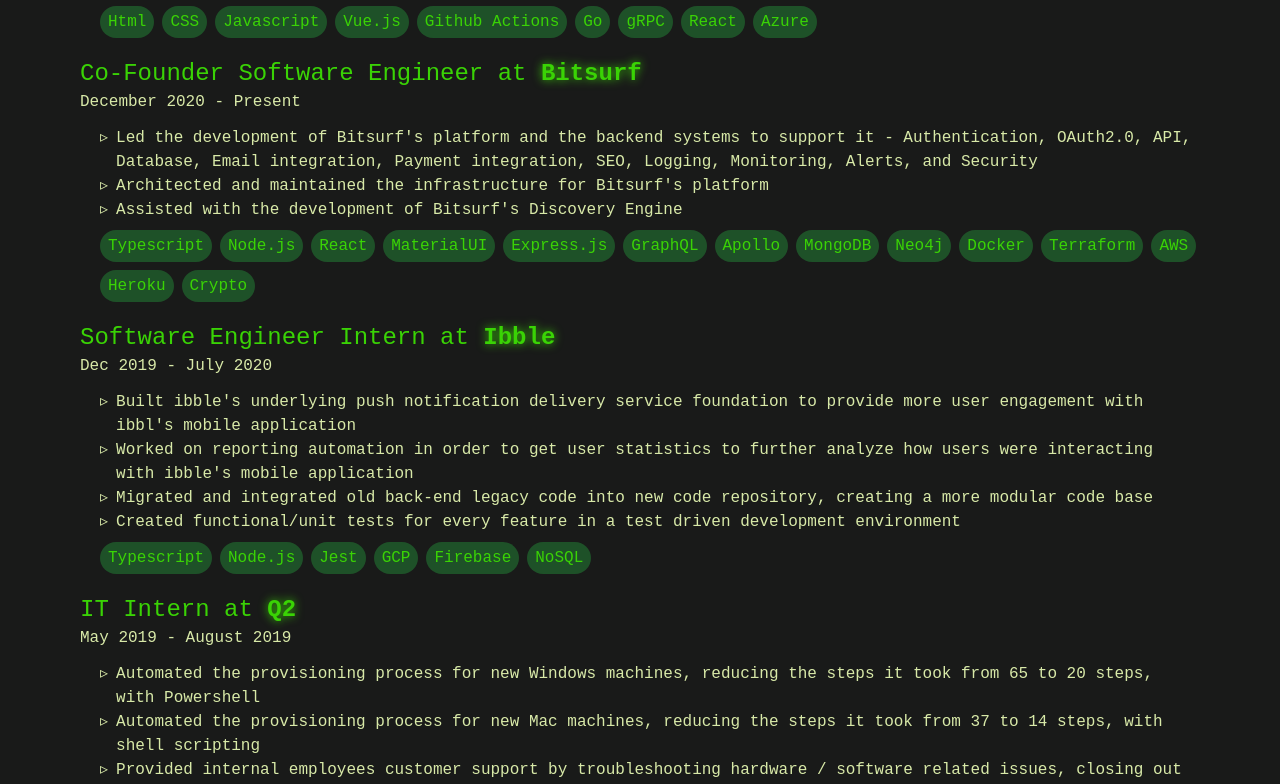
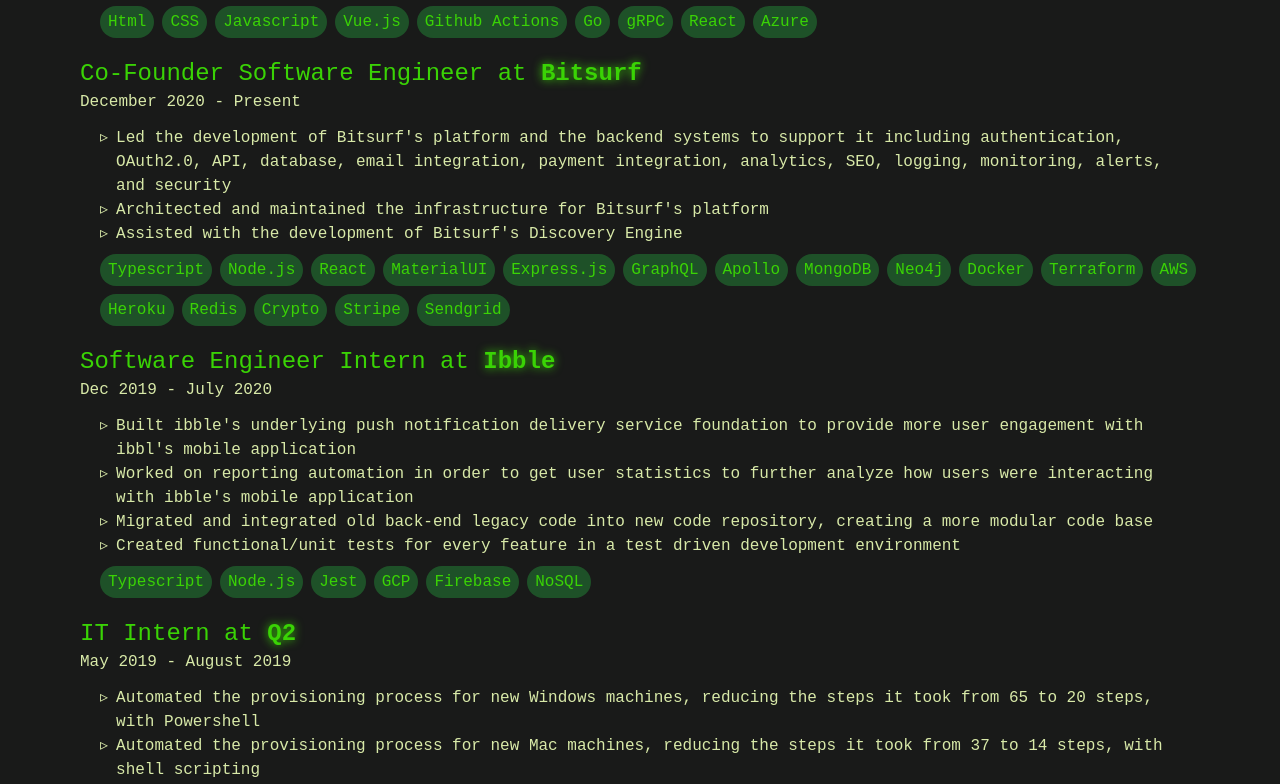
Before and after one commit to ktn1234/personal-website, a React (Vite) app: page / in a window 1280 px wide. Shown: the part 1112-1896 px from the top of the page. Built offline with nearby package versions, Linux system fonts and the light colour scheme.

Commit message:
:card_file_box: Updated Bitsurf experience description and technologies

```diff
--- a/src/sections/Experience.tsx
+++ b/src/sections/Experience.tsx
@@ -51,7 +51,7 @@
     title: "Co-Founder Software Engineer",
     time: "December 2020 - Present",
     description: [
-      "Led the development of Bitsurf's platform and the backend systems to support it - Authentication, OAuth2.0, API, Database, Email integration, Payment integration, SEO, Logging, Monitoring, Alerts, and Security",
+      "Led the development of Bitsurf's platform and the backend systems to support it including authentication, OAuth2.0, API, database, email integration, payment integration, analytics, SEO, logging, monitoring, alerts, and security",
       "Architected and maintained the infrastructure for Bitsurf's platform",
       "Assisted with the development of Bitsurf's Discovery Engine",
     ],
@@ -70,7 +70,10 @@
       "Terraform",
       "AWS",
       "Heroku",
+      "Redis",
       "Crypto",
+      "Stripe",
+      "Sendgrid",
     ],
   },
   {
```
